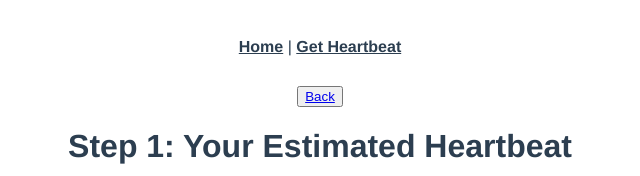
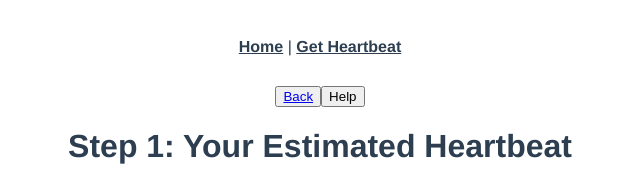
Before and after one commit to c-l-scholl/stp-vue-fb, a Vue app: page /skip-bpm in a window 1280 px wide. Shown: the top 176 px of the page, without its empty margins (320-960 px from the left). Built offline with nearby package versions, Linux system fonts and the light colour scheme.

Commit message:
added connection to skipBPM

```diff
--- a/src/views/CalcBPMView.vue
+++ b/src/views/CalcBPMView.vue
@@ -58,6 +58,10 @@
 
         <br>
         <br>
+
+      <button type="button">
+        <router-link to="/skip-bpm">Skip</router-link>
+    </button>
 </template>
 
 <script>
--- a/src/views/SkipBPMView.vue
+++ b/src/views/SkipBPMView.vue
@@ -1,7 +1,9 @@
 <template>
-
     <button type="button">
         <router-link to="/calc-bpm">Back</router-link>
+    </button>
+    <button type="button" onclick="document.location='BPMHelp.html'">
+        Help
     </button>
     <h1>Step 1: Your Estimated Heartbeat</h1>
         <p>From the drop down, select your estimated state. <br> <br>
```
